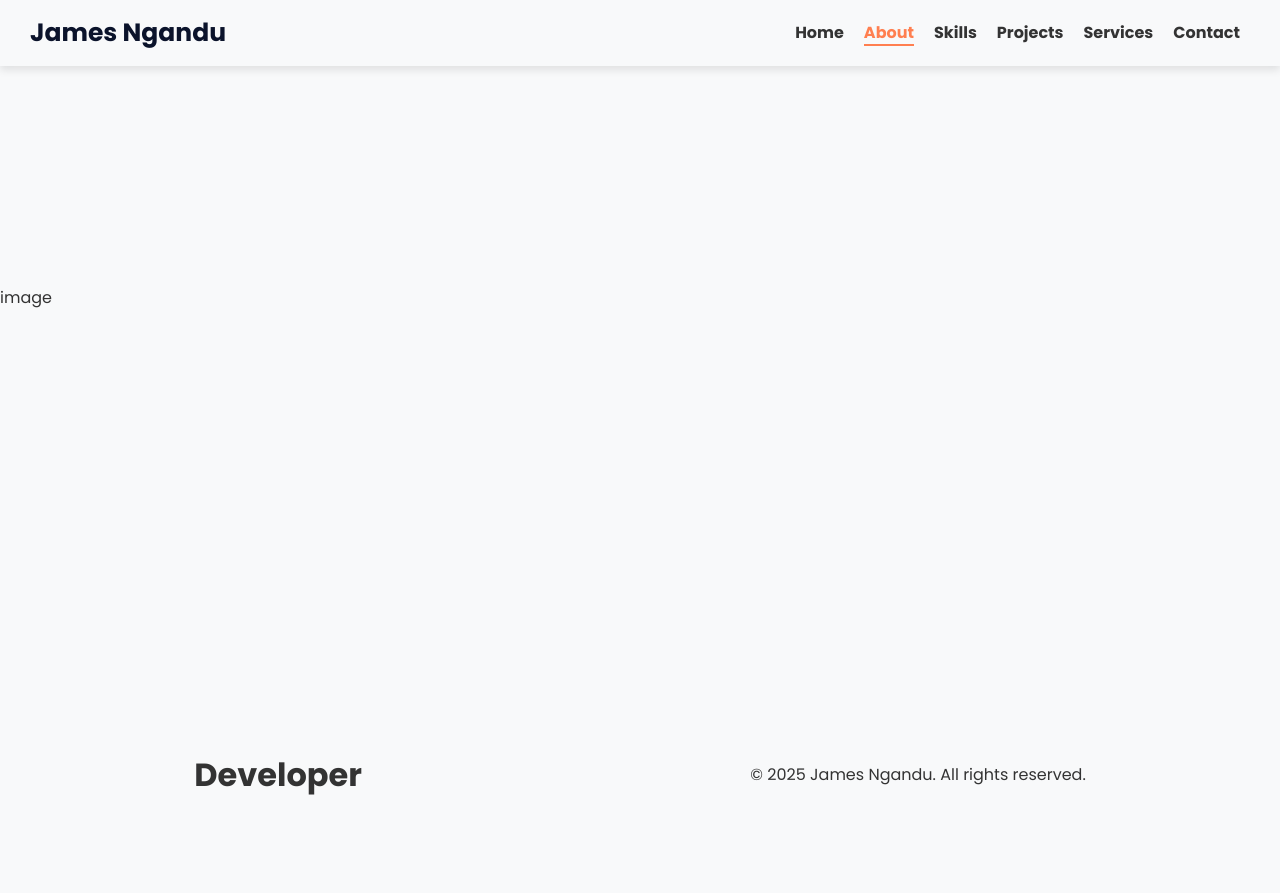
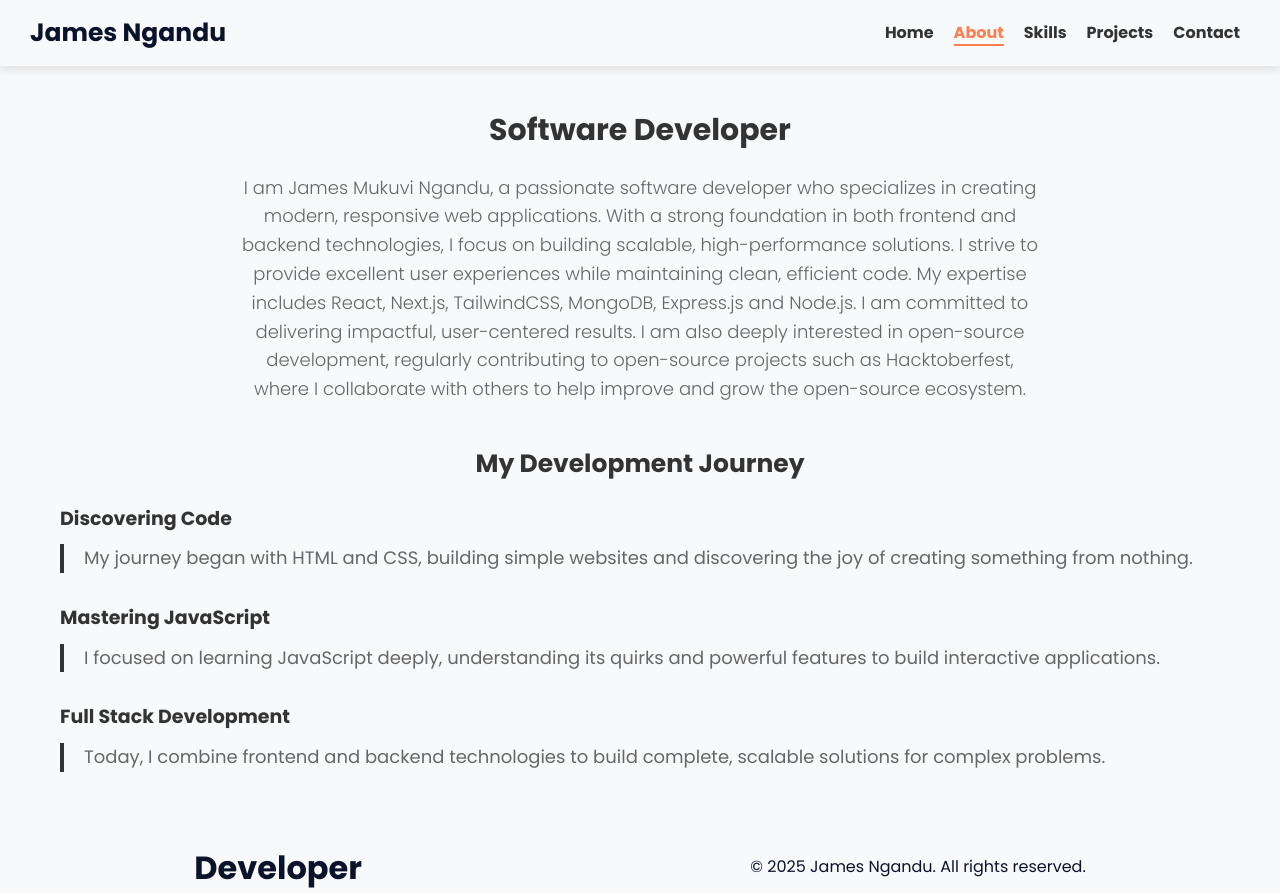
Before and after one commit to mukuvi/Portfolio, a React (Vite) app in the folder portfolio/: page /about in a window 1280 px wide. Before the commit the page ends 800 px from the top, so only its background shows below. Built offline with nearby package versions, Linux system fonts and the light colour scheme.

Commit message:
portfolio

```diff
--- a/portfolio/src/App.jsx
+++ b/portfolio/src/App.jsx
@@ -4,7 +4,6 @@ import Home from "./Pages/Home";
 import About from "./Pages/About";
 import Skills from "./Pages/Skills";
 import Projects from "./Pages/Projects";
-import Services from "./Pages/Services";
 import Contact from "./Pages/Contact";
 import NotFound from "./Pages/NotFound";
 
@@ -16,7 +15,6 @@ function App() {
         <Route path="/about" element={<About />} />
         <Route path="/skills" element={<Skills />} />
         <Route path="/projects" element={<Projects />} />
-        <Route path="/services" element={<Services />} />
         <Route path="/contact" element={<Contact />} />
         <Route path="*" element={<NotFound />} />
       </Routes>
--- a/portfolio/src/Components/Header.jsx
+++ b/portfolio/src/Components/Header.jsx
@@ -32,11 +32,6 @@ function Header() {
             </NavLink>
           </li>
           <li>
-            <NavLink to="/services" activeClassName="active">
-              Services
-            </NavLink>
-          </li>
-          <li>
             <NavLink to="/contact" activeClassName="active">
               Contact
             </NavLink>
--- a/portfolio/src/Pages/About.jsx
+++ b/portfolio/src/Pages/About.jsx
@@ -4,10 +4,55 @@ import Footer from "../Components/Footer";
 
 function About() {
   return (
-    <div className="container">
+    <div className="about-container">
       <Header />
-      <div className="about-img">image</div>
-      <div className="about-more"></div>
+
+      <div className="about-content">
+        <div className="about-profile">
+          <p className="about-title">Software Developer</p>
+          <p className="about-description">
+            I am James Mukuvi Ngandu, a passionate software developer who
+            specializes in creating modern, responsive web applications. With a
+            strong foundation in both frontend and backend technologies, I focus
+            on building scalable, high-performance solutions. I strive to
+            provide excellent user experiences while maintaining clean,
+            efficient code. My expertise includes React, Next.js, TailwindCSS,
+            MongoDB, Express.js and Node.js. I am committed to delivering
+            impactful, user-centered results. I am also deeply interested in
+            open-source development, regularly contributing to open-source
+            projects such as Hacktoberfest, where I collaborate with others to
+            help improve and grow the open-source ecosystem.
+          </p>
+        </div>
+
+        <div className="about-main-sect">
+          <h2 className="about-main-title">My Development Journey</h2>
+
+          <div className="about-journey">
+            <h3 className="about-main-subtitle">Discovering Code</h3>
+            <p className="about-main-description">
+              My journey began with HTML and CSS, building simple websites and
+              discovering the joy of creating something from nothing.
+            </p>
+          </div>
+
+          <div className="about-journey">
+            <h3 className="about-main-subtitle">Mastering JavaScript</h3>
+            <p className="about-main-description">
+              I focused on learning JavaScript deeply, understanding its quirks
+              and powerful features to build interactive applications.
+            </p>
+          </div>
+
+          <div className="about-journey">
+            <h3 className="about-main-subtitle">Full Stack Development</h3>
+            <p className="about-main-description">
+              Today, I combine frontend and backend technologies to build
+              complete, scalable solutions for complex problems.
+            </p>
+          </div>
+        </div>
+      </div>
 
       <Footer />
     </div>
--- a/portfolio/src/Pages/Home.jsx
+++ b/portfolio/src/Pages/Home.jsx
@@ -11,7 +11,8 @@ function Home() {
           <h1 className="home-title">Hi, I'm JAMES</h1>
           <h3 className="home-subtitle">Software Developer</h3>
           <p className="home-text">
-            I build modern, responsive web applications
+            I build modern, responsive web applications <br />
+            that deliver exceptional user experiences.
           </p>
           <div className="home-btns">
             <button
--- a/portfolio/src/Pages/Services.jsx
+++ /dev/null
@@ -1,15 +0,0 @@
-import React from "react";
-import Header from "../Components/Header";
-import Footer from "../Components/Footer";
-
-function Services() {
-  return (
-    <div className="container">
-      <Header />
-      services
-      <Footer />
-    </div>
-  );
-}
-
-export default Services;
--- a/portfolio/src/index.css
+++ b/portfolio/src/index.css
@@ -98,7 +98,7 @@ body {
   display: flex;
   justify-content: space-between;
   flex-direction: column;
-  height: 100vh;
+  min-height: 100vh;
 }
 .home-main-sect {
   display: flex;
@@ -207,7 +207,7 @@ body {
     transform: rotateX(-20deg) rotateY(360deg);
   }
 }
-/*Skilss*/
+/*Skills*/
 .skills-sect {
   text-align: center;
 }
@@ -218,7 +218,73 @@ body {
 .skills-right-sect,
 .skills-left-sect {
   max-width: 400px;
+} /*About*/
+.about-container {
+  min-height: 100vh;
+  background-color: var(--bg-color);
+  color: var(--dark-color);
 }
+
+.about-content {
+  max-width: 1200px;
+  margin: 0 auto;
+  padding: 40px 20px;
+}
+
+.about-profile {
+  text-align: center;
+  margin-bottom: 40px;
+}
+
+.about-title {
+  font-size: 3rem;
+  font-weight: bold;
+  color: var(--text-color);
+  margin-bottom: 20px;
+}
+
+.about-description {
+  font-size: 1.8rem;
+  line-height: 1.6;
+  color: var(--text-light);
+  max-width: 800px;
+  margin: 0 auto;
+  font-weight: 300;
+}
+
+.about-main-sect {
+  margin-top: 40px;
+}
+
+.about-main-title {
+  font-size: 2.5rem;
+  font-weight: bold;
+  color: var(--text-color);
+  text-align: center;
+  margin-bottom: 20px;
+}
+
+.about-journey {
+  margin-bottom: 30px;
+}
+
+.about-main-subtitle {
+  font-size: 1.9rem;
+  font-weight: bold;
+  color: var(--text-color);
+  margin-bottom: 10px;
+}
+
+.about-main-description {
+  font-size: 1.8rem;
+  color: var(--text-light);
+  line-height: 1.6;
+  padding-left: 20px;
+  border-left: 4px solid var(--text-color);
+}
+/*Contact*/
+/*Projects*/
+
 /*Notfound*/
 .not-found {
   display: flex;
```
